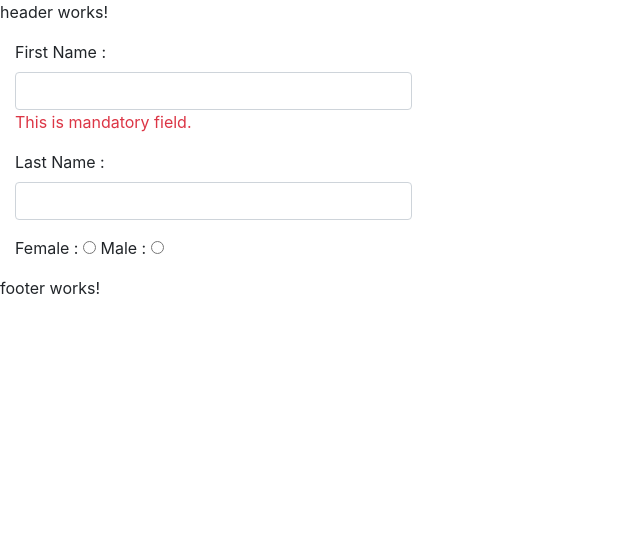
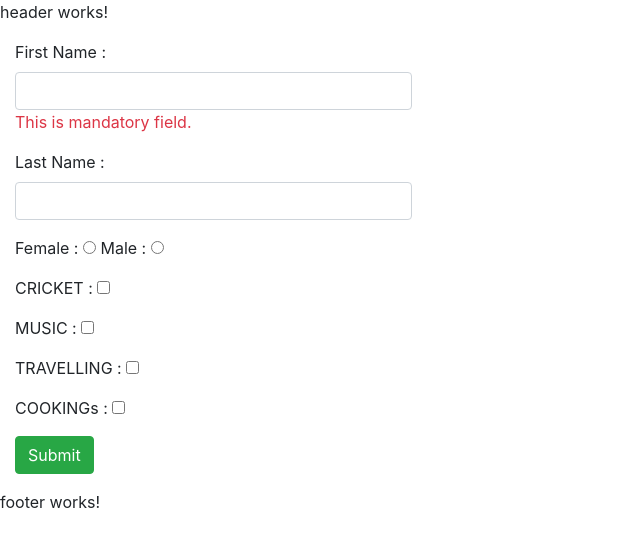
Before and after one commit to tabobade/angular-topics, an Angular app: page /registration.htm in a window 1280 px wide. Shown: the top 546 px of the page, without its empty margins (0-640 px from the left). Built offline with nearby package versions, Linux system fonts and the light colour scheme.

Commit message:
checkbox code added

```diff
--- a/src/app/registration/registration.component.html
+++ b/src/app/registration/registration.component.html
@@ -2,15 +2,15 @@
 <form [formGroup]="userForm">
 
     <div class="form-group col-md-4">
-                <label for="usr">     First Name :</label>
-                <input type="text"  class="form-control" formControlName="fname">
+        <label for="usr"> First Name :</label>
+        <input type="text" class="form-control" formControlName="fname">
         <div class="error text-danger" *ngIf="this.userForm.controls.fname.errors?.required">
             This is mandatory field.
         </div>
     </div>
     <div class="form-group col-md-4">
-                    <label for="usr">     Last Name :</label>
-                    <input type="text"  class="form-control" formControlName="lname">
+        <label for="usr"> Last Name :</label>
+        <input type="text" class="form-control" formControlName="lname">
     </div>
 
 
@@ -19,9 +19,18 @@
     <div class="form-group col-md-4">
         Female : <input type="radio" value="Female" formControlName="gender">
         Male : <input type="radio" value="Male" formControlName="gender">
+
+
+    </div>
+
+    <div class="form-group col-md-4" *ngFor="let item of hobbiesArr">
+        {{item}} : <input type="checkbox" [checked]="this.userForm.get('hobbies').value.includes(item)" [value]="item"
+            (change)="onChangeHobbies($event)">
+
+
     </div>
     <div class="form-group col-md-4">
-        <button class="btn btn-success" [hidden]="this.userForm.invalid" (click)="submitDetails()">Submit</button>
+        <button class="btn btn-success" (click)="submitDetails()">Submit</button>
     </div>
 </form>
 
--- a/src/app/registration/registration.component.ts
+++ b/src/app/registration/registration.component.ts
@@ -1,5 +1,5 @@
 import { Component, OnInit } from '@angular/core';
-import { FormGroup, FormBuilder, Validators } from '@angular/forms';
+import { FormGroup, FormBuilder, Validators, FormArray, FormControl } from '@angular/forms';
 import { DataService } from '../data.service';
 import { Router, ActivatedRoute } from '@angular/router';
 import { from } from 'rxjs';
@@ -10,7 +10,7 @@ import { User } from '../user';
   styleUrls: ['./registration.component.css']
 })
 export class RegistrationComponent implements OnInit {
-
+hobbiesArr:string[]=["CRICKET","MUSIC","TRAVELLING","COOKINGs"];
 
   userForm: FormGroup;
 
@@ -20,7 +20,8 @@ export class RegistrationComponent implements OnInit {
     this.userForm = this.formBuilder.group({
       fname: ['', Validators.required],
       lname: [''],
-      gender: []
+      gender: [''],
+hobbies:new FormArray( [],[Validators.required])
     });
 
 
@@ -42,15 +43,42 @@ if(fname!=null)
     gender:user.gender
 
   });
+  var array :FormArray=this.userForm.get("hobbies") as FormArray
+  user.hobbies.forEach(element=>{
+    array.push(new FormControl(element));
 
-  }
+  })
+}
   }
 
 
   submitDetails() {
     console.log(this.userForm.value);
-    this.dataService.saveData(this.userForm.value);
+   this.dataService.saveData(this.userForm.value);
     this.router.navigateByUrl("view.htm");
   }
 
+
+  onChangeHobbies(event)
+
+
+      {   var array: FormArray = this.userForm.get("hobbies") as FormArray;
+
+      if (event.target.checked) {
+      array.push(new FormControl(event.target.value));
+      }
+      else {
+        var index = 0;
+        this.userForm.get("hobbies").value.forEach(element => {
+          if (element == event.target.value) {
+            array.removeAt(index);
+        }
+        index++;
+      });
+
+    }
+
+  }
+
+
 }
--- a/src/app/user.ts
+++ b/src/app/user.ts
@@ -3,4 +3,5 @@ export class User {
     fname:string;
     lname:string;
     gender:string;
+    hobbies:string[];
 }
--- a/src/app/view/view.component.html
+++ b/src/app/view/view.component.html
@@ -11,7 +11,7 @@
           <tr>
                 <th>First Name</th>
                 <th>Last Name</th>
-                <th>Gender</th>
+                <th>Gender</th> <th>Hobbies</th>
                 <th>Delete</th>
                 <th>Edit</th>
           </tr>
@@ -21,6 +21,7 @@
                         <td>{{user.fname}}</td>
                         <td>{{user.lname}}</td>
                         <td>{{user.gender}}</td>
+                        <td>{{user.hobbies|json}}</td>
                         <td><button class="btn btn-danger btn-sm"  (click)="delete(user.fname)"> Delete </button></td>
                         <td><button  class="btn btn-info btn-sm" (click)="edit(user.fname)"> Edit </button></td>
                     </tr>
```
Lines whose indentation alone changed are shown as unchanged.
